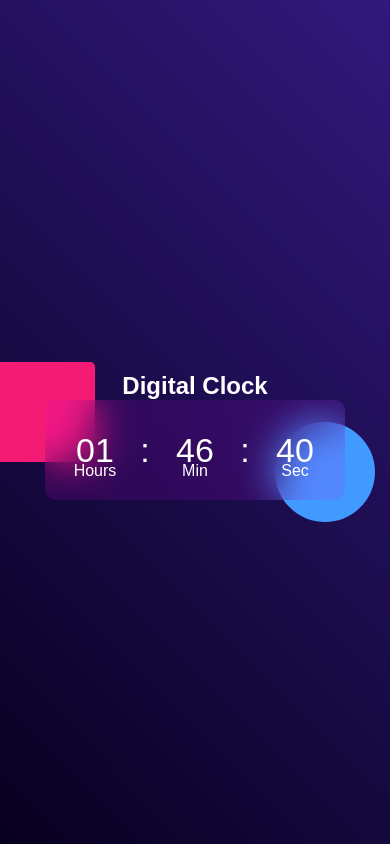
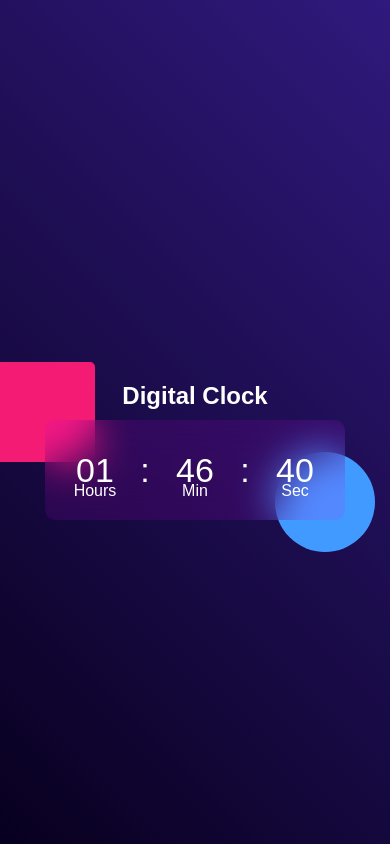
Before and after one commit to chikamso-cmd/digital-clock, a plain HTML site: page index.html in a window 390 px wide. Drawn offline with Linux system fonts and the light colour scheme; a web font is replaced by a local one.

Commit message:
second commit

```diff
--- a/clock.css
+++ b/clock.css
@@ -46,7 +46,7 @@
 }
 .clock-container h1{
   text-align: center;
-  /* pad: 10px; */
+   padding: 10px;
   /* margin: 10px; */
 }
 .clock-container::after{
@@ -56,7 +56,7 @@
   border-radius: 50%;
   position: absolute;
   right: -30px;
-  bottom: -50px;
+  bottom: -90px;
   z-index: -1;
   background: #419aff;
 }
@@ -124,7 +124,7 @@
     border-radius: 50%;
     position: absolute;
     right: -30px;
-    bottom: -50px;
+    bottom: -80px;
     z-index: -1;
     background: #419aff;
   }
@@ -169,7 +169,7 @@
     border-radius: 50%;
     position: absolute;
     right: -30px;
-    bottom: -50px;
+    bottom: -80px;
     z-index: -1;
     background: #419aff;
   }
@@ -214,7 +214,7 @@
     border-radius: 50%;
     position: absolute;
     right: -30px;
-    bottom: -50px;
+    bottom: -80px;
     z-index: -1;
     background: #419aff;
   }
@@ -259,7 +259,7 @@
     border-radius: 50%;
     position: absolute;
     right: -30px;
-    bottom: -50px;
+    bottom: -80px;
     z-index: -1;
     background: #419aff;
   }
```
Also changed, not shown: index.html (renamed from clock.html).
